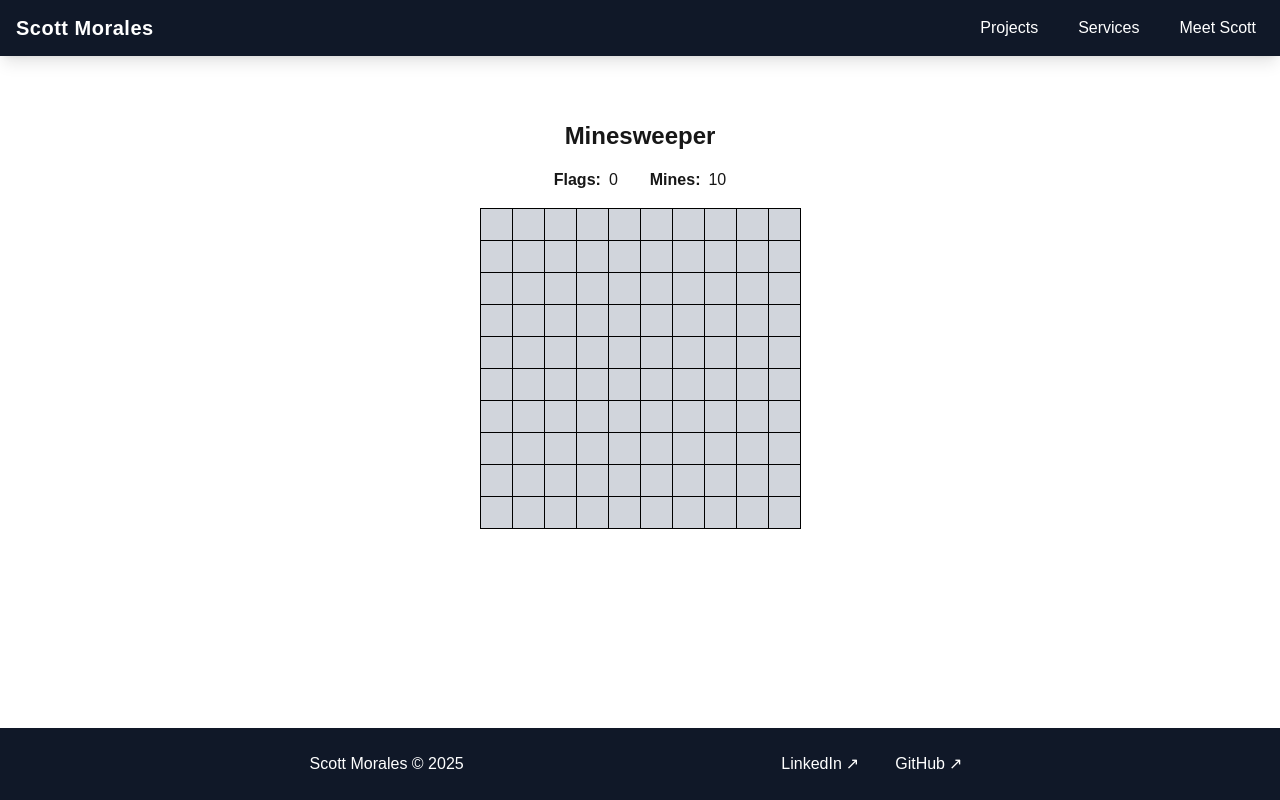
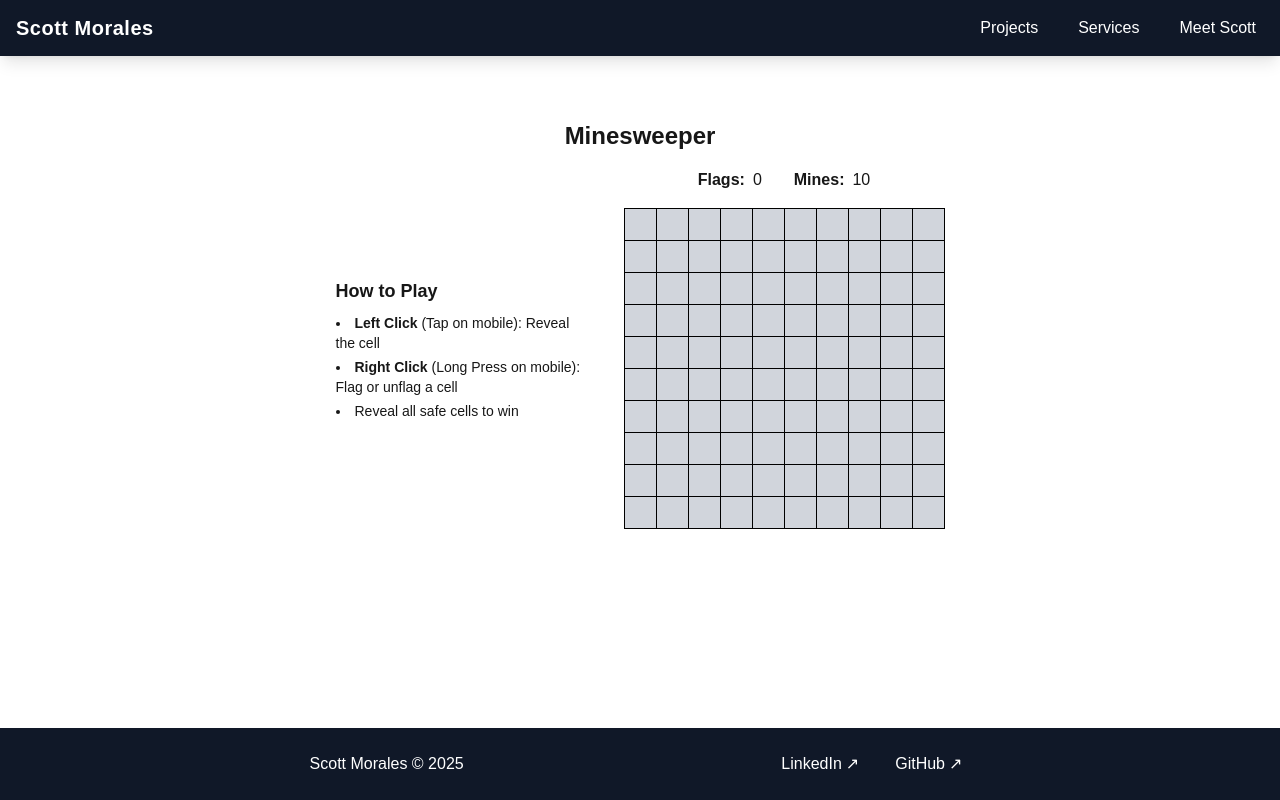
Before and after one commit to scottmo223/scott-portfolio, a Next.js app: page /projects/minesweeper in a window 1280 px wide. Built offline with nearby package versions, Linux system fonts and the light colour scheme.

Commit message:
update rules and game over modal

```diff
--- a/src/app/projects/minesweeper/page.tsx
+++ b/src/app/projects/minesweeper/page.tsx
@@ -154,8 +154,35 @@ export default function Minesweeper() {
     }
 
     return (
+        <div className="w-full">
             <main className="flex flex-col items-center mt-6">
                 <h1 className="text-2xl font-bold mb-4">Minesweeper</h1>
+                <div className="flex flex-col md:flex-row items-center">
+                    <div className="md:mr-8 md:w-64 mb-4 md:mb-0 relative">
+                        <h2 className="text-lg font-semibold mb-2">How to Play</h2>
+                        <ul className="list-disc list-inside text-sm space-y-1">
+                            <li><strong>Left Click</strong> (Tap on mobile): Reveal the cell</li>
+                            <li><strong>Right Click</strong> (Long Press on mobile): Flag or unflag a cell</li>
+                            <li>Reveal all safe cells to win</li>
+                        </ul>
+                        {/* Modal */}
+                        {gameStatus && (
+                            <div className="absolute top-0 left-0 w-full h-full bg-black bg-opacity-50 flex items-center justify-center z-50 pointer-events-none">
+                                <div className="bg-white p-6 rounded shadow-md w-64 text-center pointer-events-auto">
+                                    <h2 className="text-xl font-bold mb-4">
+                                        {gameStatus === "win" ? "You Won!" : "You Lost!"}
+                                    </h2>
+                                    <button
+                                        className="px-4 py-2 bg-blue-600 text-white rounded hover:bg-blue-700"
+                                        onClick={startNewGame}
+                                    >
+                                        New Game
+                                    </button>
+                                </div>
+                            </div>
+                        )}
+                    </div>
+                    <div className="flex-1 flex flex-col items-center">
                         <div className="flex gap-8 mb-4">
                             <div className="flex gap-2">
                                 <span className="font-semibold">Flags:</span>
@@ -194,23 +221,9 @@ export default function Minesweeper() {
                                 ))}
                             </tbody>
                         </table>
-
-            {/* Modal */}
-            {gameStatus && (
-                <div className="fixed inset-0 bg-black bg-opacity-50 flex items-center justify-center z-50">
-                    <div className="bg-white p-6 rounded shadow-md w-64 text-center">
-                        <h2 className="text-xl font-bold mb-4">
-                            {gameStatus === "win" ? "You Won!" : "You Lost!"}
-                        </h2>
-                        <button
-                            className="px-4 py-2 bg-blue-600 text-white rounded hover:bg-blue-700"
-                            onClick={startNewGame}
-                        >
-                            New Game
-                        </button>
                     </div>
                 </div>
-            )}
             </main>
+        </div>
     );
 }
```
Lines whose indentation alone changed are shown as unchanged.
